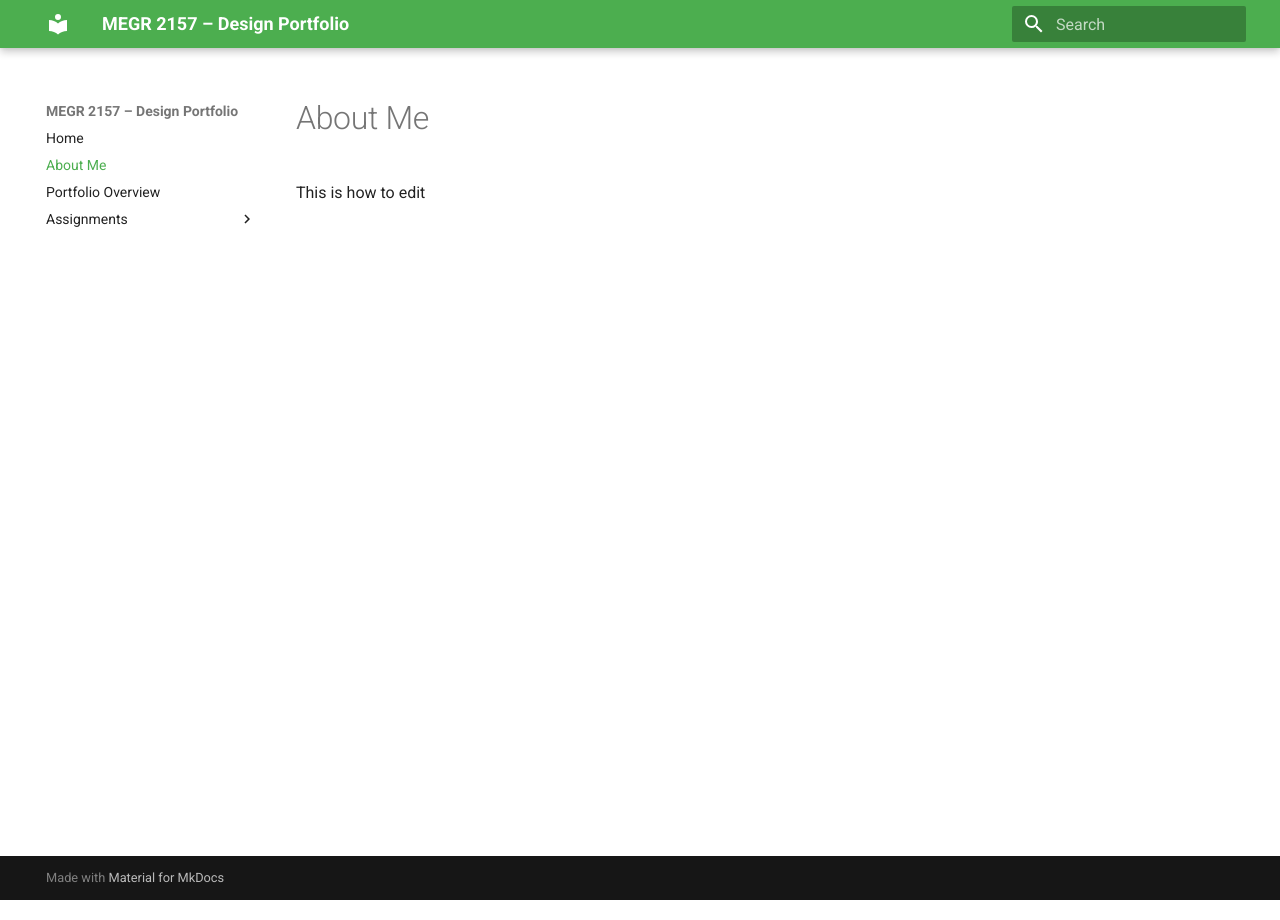
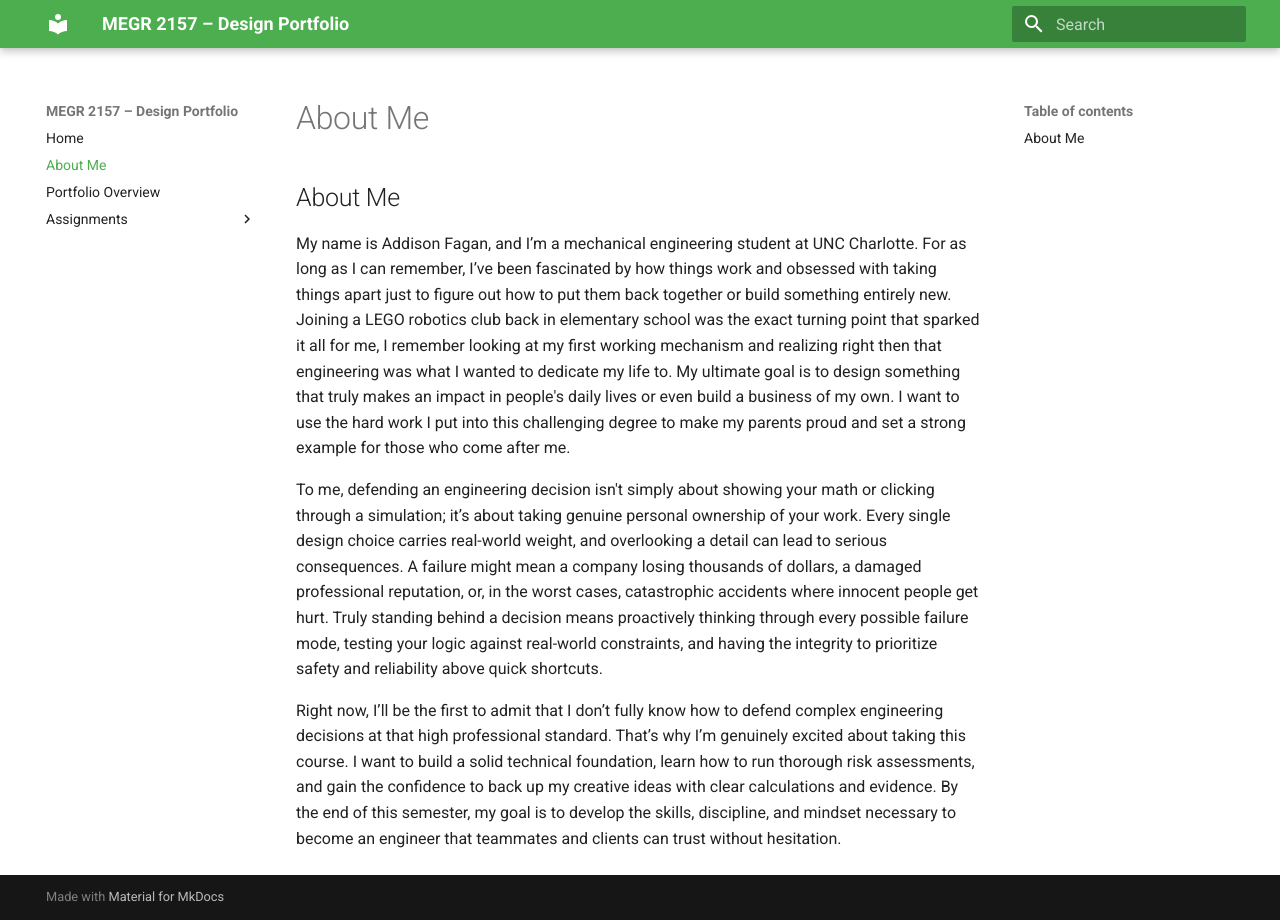
Before and after one commit to Addison-Fagan/megr2157-portfolio, an MkDocs documentation site: the page built from docs/aboutme/index.md, in a window 1280 px wide. Built offline with MkDocs 1.6.1 and Material for MkDocs 9.7.7, drawn with Linux system fonts in a browser that asks for light colours.

Commit message:
Revise 'About Me' section with personal background
Updated the 'About Me' section with personal information and aspirations as a mechanical engineering student. Added details about the importance of engineering decisions and goals for the course.

```diff
--- a/docs/aboutme/index.md
+++ b/docs/aboutme/index.md
@@ -1,2 +1,6 @@
-#About Me
-This is how to edit
+## About Me
+My name is Addison Fagan, and I’m a mechanical engineering student at UNC Charlotte. For as long as I can remember, I’ve been fascinated by how things work and obsessed with taking things apart just to figure out how to put them back together or build something entirely new. Joining a LEGO robotics club back in elementary school was the exact turning point that sparked it all for me, I remember looking at my first working mechanism and realizing right then that engineering was what I wanted to dedicate my life to. My ultimate goal is to design something that truly makes an impact in people's daily lives or even build a business of my own. I want to use the hard work I put into this challenging degree to make my parents proud and set a strong example for those who come after me.
+
+To me, defending an engineering decision isn't simply about showing your math or clicking through a simulation; it’s about taking genuine personal ownership of your work. Every single design choice carries real-world weight, and overlooking a detail can lead to serious consequences. A failure might mean a company losing thousands of dollars, a damaged professional reputation, or, in the worst cases, catastrophic accidents where innocent people get hurt. Truly standing behind a decision means proactively thinking through every possible failure mode, testing your logic against real-world constraints, and having the integrity to prioritize safety and reliability above quick shortcuts.
+
+Right now, I’ll be the first to admit that I don’t fully know how to defend complex engineering decisions at that high professional standard. That’s why I’m genuinely excited about taking this course. I want to build a solid technical foundation, learn how to run thorough risk assessments, and gain the confidence to back up my creative ideas with clear calculations and evidence. By the end of this semester, my goal is to develop the skills, discipline, and mindset necessary to become an engineer that teammates and clients can trust without hesitation.
```
